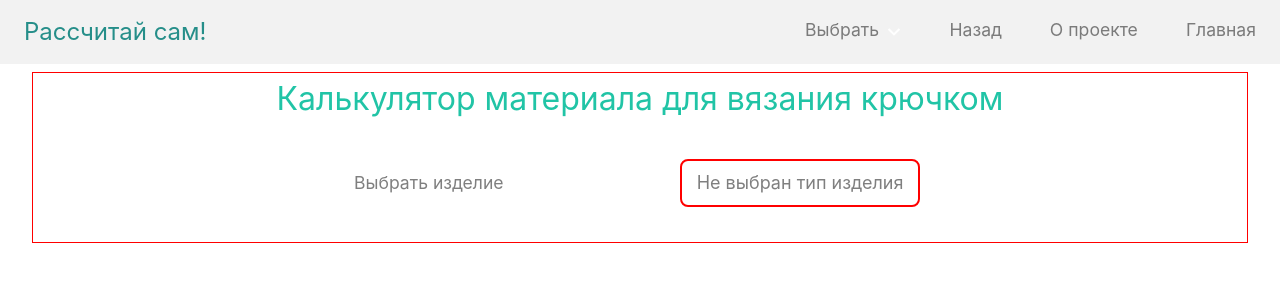
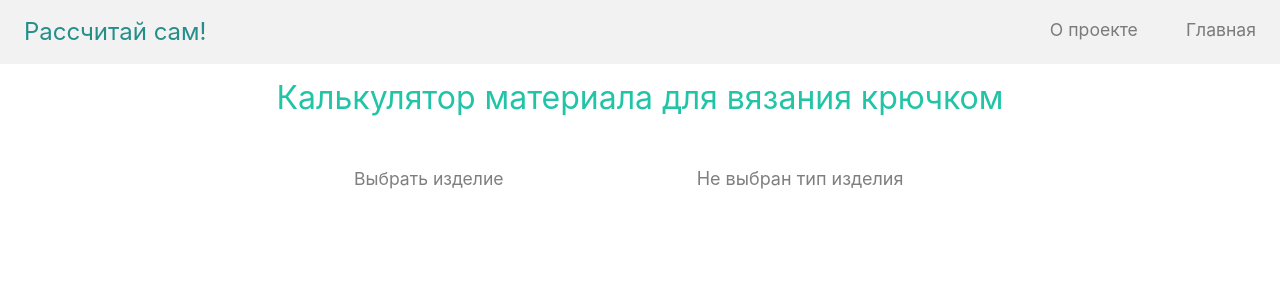
Before and after one commit to scobca/string_calc, a Vue app: page /method in a window 1280 px wide. Shown: the top 300 px of the page. Built offline with nearby package versions, Linux system fonts and the light colour scheme.

Commit message:
normalize routing

```diff
--- a/src/App.vue
+++ b/src/App.vue
@@ -1,19 +1,15 @@
 <template>
     <v-header/>
-<!--    <router-view/>-->
-    <v-model :selects="product" v-if="this"/>
+    <router-view/>
 </template>
 
 <script>
 
 import VHeader from "@/components/UI/vHeader.vue";
-import VModel from "@/components/UI/VModel.vue";
-// import VModelList from "@/components/UI/VModelList.vue";
 
 export default {
   name: 'App',
   components: {
-      VModel,
       VHeader
   },
     data () {
--- a/src/components/UI/VModel.vue
+++ b/src/components/UI/VModel.vue
@@ -203,7 +203,7 @@ export default {
 <style scoped>
 .section {
     margin: .5rem 2rem 2rem 2rem;
-    border: 1px solid red;
+    /*border: 1px solid red;*/
 }
 
 .container {
@@ -216,7 +216,7 @@ export default {
 }
 
 .common_model {
-    border: 3px solid white;
+    /*border: 3px solid white;*/
     border-radius: 1rem;
     padding: 1rem;
 
--- a/src/components/UI/VModelList.vue
+++ b/src/components/UI/VModelList.vue
@@ -108,7 +108,7 @@ export default {
 }
 
 .product {
-    border: 2px solid red;
+    border: 2px solid white;
     border-radius: .5rem;
     /*padding: .35rem;*/
     padding: 0;
--- a/src/components/UI/vHeader.vue
+++ b/src/components/UI/vHeader.vue
@@ -8,17 +8,18 @@
                     </li>
                     <li class="header_button">
                         <router-link to="/about"> О проекте </router-link>
-                    </li><li class="header_button">
-                        <router-link to='/'> Назад </router-link>
                     </li>
-                    <li class="header_button">
-                        <v-select
-                            class="header_button"
-                            v-if="$route.name === 'home'"
-                            :selects="categories"
-                            @select="updateTestsList"
-                        />
-                    </li>
+<!--                    <li class="header_button">-->
+<!--                        <router-link to='/'> Назад </router-link>-->
+<!--                    </li>-->
+<!--                    <li class="header_button">-->
+<!--                        <v-select-->
+<!--                            class="header_button"-->
+<!--                            v-if="$route.name === 'home'"-->
+<!--                            :selects="categories"-->
+<!--                            @select="updateTestsList"-->
+<!--                        />-->
+<!--                    </li>-->
                 </ul>
             </div>
     </header>
@@ -26,11 +27,11 @@
 
 <script>
 
-import VSelect from "@/components/UI/vSelect.vue";
+// import VSelect from "@/components/UI/vSelect.vue";
 
 export default {
     name: "vHeader",
-    components: {VSelect},
+    components: {},
     data() {
         return {
             categories: [
--- a/src/router/index.js
+++ b/src/router/index.js
@@ -1,5 +1,4 @@
 import { createRouter, createWebHashHistory } from 'vue-router'
-import HomeView from "@/views/HomeView.vue";
 import VModel from "@/components/UI/VModel.vue";
 import AboutProjectView from "@/views/AboutProjectView.vue";
 
@@ -8,12 +7,6 @@ const routes = [
         path: '/',
         alias: '/home',
         name: 'home',
-        component: HomeView
-    },
-    {
-        path: '/method',
-        alias: '/hook',
-        name: 'hook',
         component: VModel
     },
     {
--- a/src/views/HomeView.vue
+++ /dev/null
@@ -1,13 +0,0 @@
-<template>
-    <p>abc</p>
-</template>
-
-<script>
-export default {
-    name: "homeView"
-}
-</script>
-
-<style scoped>
-
-</style>
```
